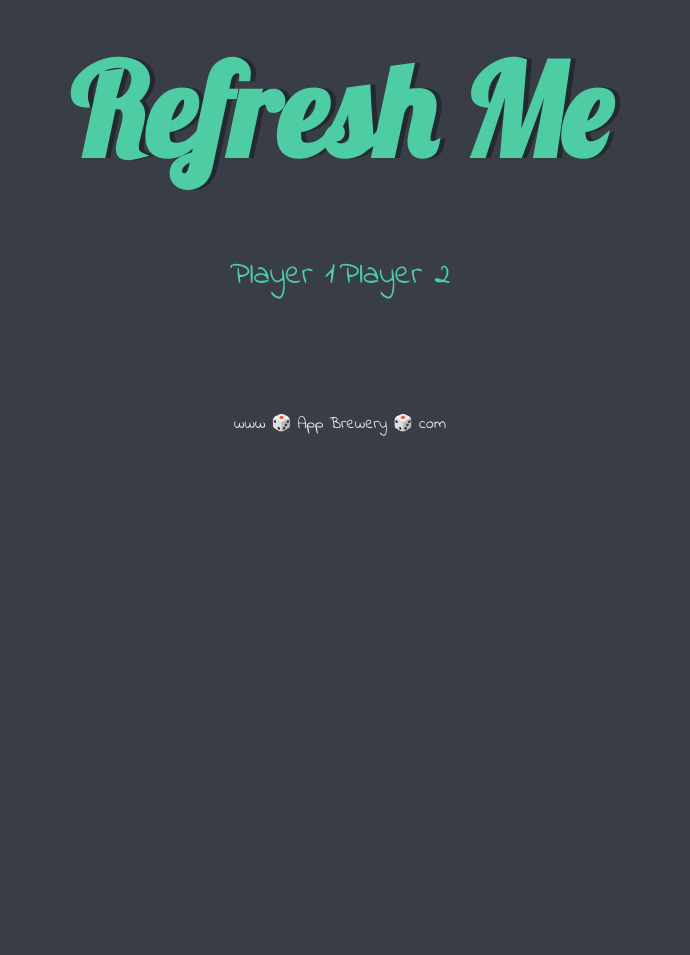
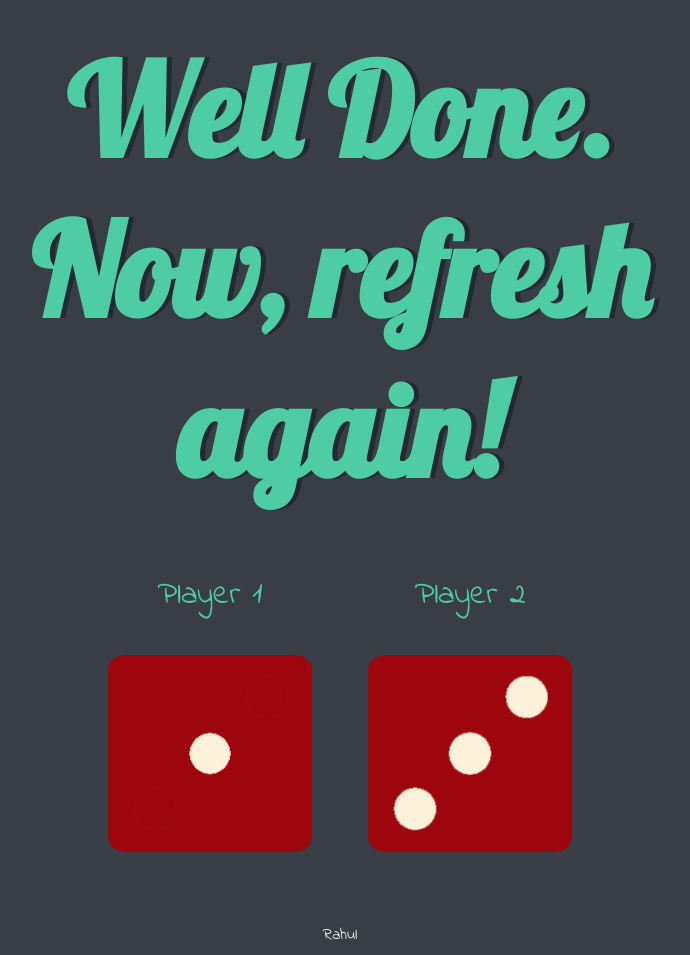
Before and after one commit to rumbark/html-portfolio, a plain HTML site: page dicee.html in a window 1280 px wide. Shown: the whole page, without its empty margins (300-990 px from the left). Before the commit the page ends 800 px from the top, so only its background shows below. Drawn offline with Linux system fonts and the light colour scheme.

Commit message:
Add files via upload

```diff
--- a/dice.js
+++ b/dice.js
@@ -6,5 +6,7 @@ return a;
  }
 var randomImage1 = "images/dice"+rollDice()+".png";
 var randomImage2 = "images/dice"+rollDice()+".png";
- document.querySelector(".dice img1").setAttribute("src", randomImage1);
- document.querySelector(".dice img2").setAttribute("src",randomImage2);
+ document.querySelector(".dice .img1").setAttribute("src", randomImage1);
+ document.querySelector(".dice .img2").setAttribute("src",randomImage2);
+
+ document.querySelector("h1").innerHTML="Well Done. Now, refresh again!"
--- a/dicee.html
+++ b/dicee.html
@@ -15,15 +15,16 @@
 
       <div class="dice">
         <p>Player 1</p>
-        <img class="img1" src="" />
+        <img class="img1" src="./images/dice1.png" />
       </div>
 
       <div class="dice">
         <p>Player 2</p>
-        <img class="img2" src="" />
+        <img class="img2" src="./images/dice3.png" />
       </div>
     </div>
 
-    <footer>www 🎲 App Brewery 🎲 com</footer>
+    <footer>Rahul</footer>
+    <script src="dice.js"> </script>
   </body>
 </html>
```
